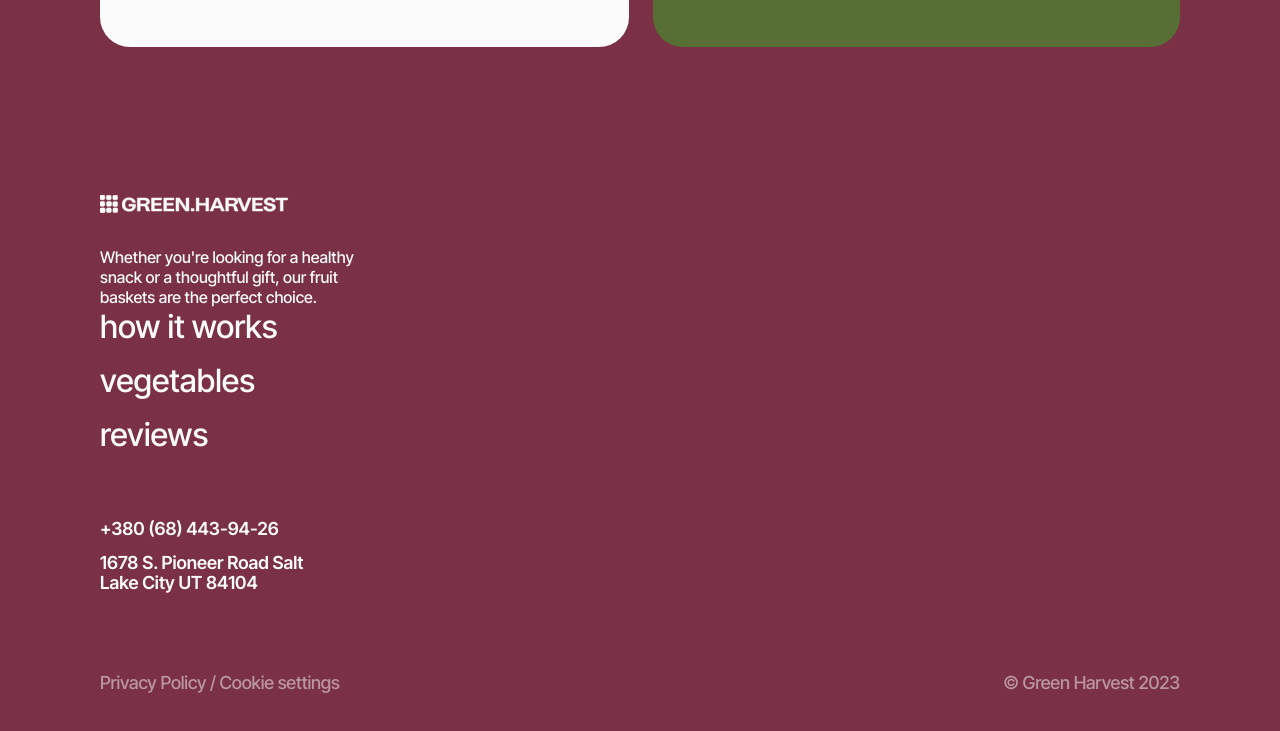
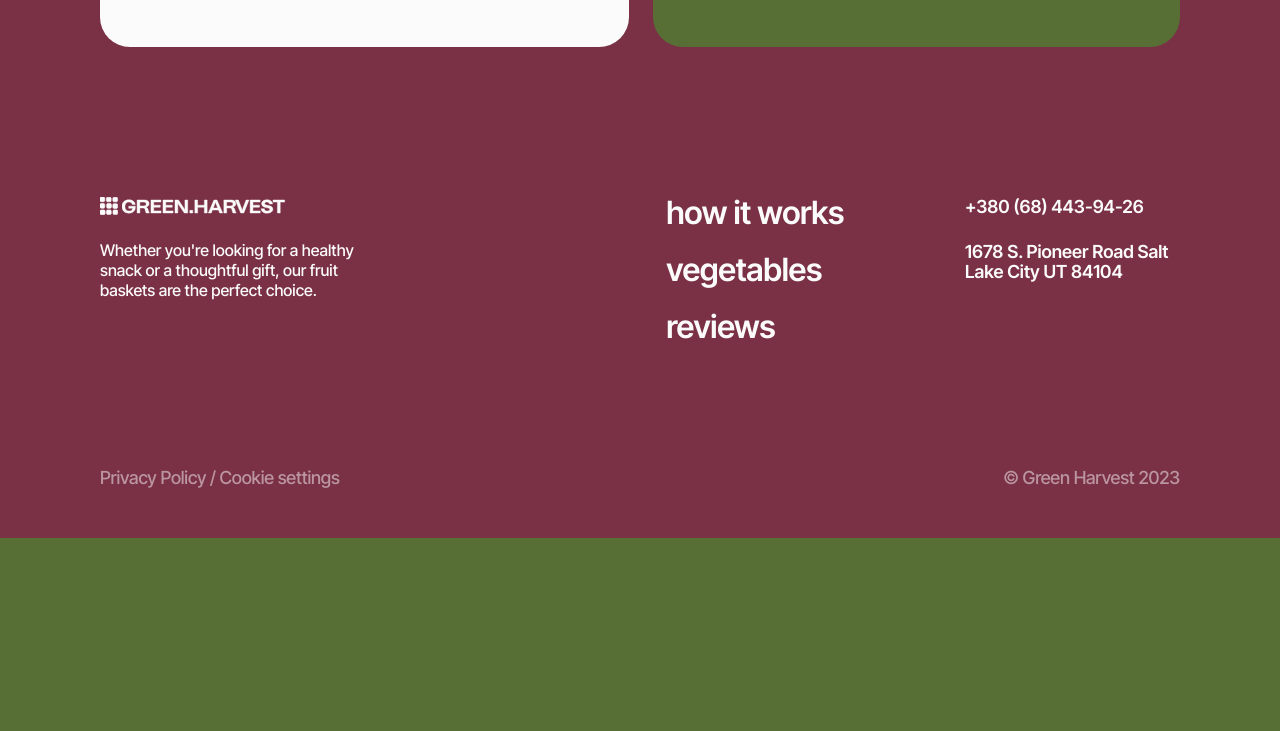
Before and after one commit to mafSida/green-harvest-team-project, a website built with Vite: page src/index.html in a window 1280 px wide. Shown: the part 4797-5528 px from the top of the page. After the commit the page ends 5335 px from the top, so only its background shows below. Built offline with nearby package versions, Linux system fonts and the light colour scheme; files whose address does not match are found by name.

Commit message:
Fixed footer

```diff
--- a/src/css/footer.css
+++ b/src/css/footer.css
@@ -5,29 +5,43 @@
 .footer .container {
   padding-top: 40px;
   padding-bottom: 40px;
+}
+
+.footer-container-wrapper {
   display: flex;
   flex-direction: column;
-}
-
-.footer-top-wrap {
-  display: flex;
-  flex-direction: column;
+  margin-bottom: 80px;
   gap: 40px;
 }
 
 .footer-wrap .logo-link {
-  margin-bottom: 16px;
+  padding: 0;
+  margin-bottom: 14px;
 }
 
 .footer-wrap {
   max-width: 296px;
 }
 
+.logo-icon {
+  width: 16px;
+  height: 16px;
+}
+.logo-name {
+  width: 146px;
+  height: 12px;
+}
+
+.footer-nav-adr-wrapper {
+  display: flex;
+  flex-direction: column;
+  gap: 40px;
+}
+
 .footer-nav-list {
   display: flex;
   flex-direction: column;
   gap: 14px;
-  margin-bottom: 40px;
 }
 
 .footer-nav-item {
@@ -42,7 +56,7 @@
   flex-direction: column;
   gap: 14px;
   font-weight: 600;
-  margin-bottom: 80px;
+  max-width: 179px;
 }
 
 .privacy-copyright-wrap {
@@ -60,31 +74,51 @@
 }
 
 @media screen and (min-width: 768px) {
-  .footer-wrap .logo-link {
-    margin-bottom: 26px;
+  .footer .container {
+    padding-top: 32px;
+    padding-bottom: 32px;
   }
 
-  .footer-text {
-    font-size: 16px;
-    line-height: 1.25;
+  .footer-container-wrapper {
+    flex-direction: row;
+    margin-bottom: 100px;
+    justify-content: space-between;
+    gap: 0;
+  }
+
+  .footer-wrap .logo-link {
+    margin-bottom: 25px;
+  }
+
+  .footer-wrap {
+    max-width: 265px;
+  }
+
+  .logo-icon {
+    width: 18px;
+    height: 18px;
+  }
+  .logo-name {
+    width: 165px;
+    height: 15px;
+  }
+
+  .footer-nav-adr-wrapper {
+    gap: 64px;
   }
 
   .footer-nav-list {
+    gap: 25px;
+  }
+
+  .footer-nav-item {
     font-size: 32px;
-    margin-bottom: 64px;
   }
 
   .footer-address {
+    gap: 25px;
     font-size: 18px;
     line-height: 1.11;
-  }
-
-  .footer-top-wrap {
-    flex-direction: row;
-    justify-content: space-between;
-  }
-
-  .footer-address {
     max-width: 215px;
   }
 
@@ -95,6 +129,17 @@
 }
 
 @media screen and (min-width: 1280px) {
-  .footer-right-wrap {
+  .footer .container {
+    padding-top: 50px;
+    padding-bottom: 50px;
+  }
+
+  .footer-container-wrapper {
+    margin-bottom: 125px;
+  }
+
+  .footer-nav-adr-wrapper {
+    flex-direction: row;
+    gap: 121px;
   }
 }
--- a/src/partials/footer.html
+++ b/src/partials/footer.html
@@ -1,12 +1,17 @@
 <footer class="footer">
   <div class="container">
+    <div class="footer-container-wrapper">
       <div class="footer-wrap">
-      <a class="logo-link" href="/src/index.html" aria-label="Green Harvest - Home page">
-  <svg class="logo-icon" width="16" height="16" aria-hidden="true">
-    <use href="../src/img/sprite.svg#logo-icon"></use>
+        <a
+          class="logo-link"
+          href="/index.html"
+          aria-label="Green Harvest - Home page"
+        >
+          <svg class="logo-icon" aria-hidden="true">
+            <use href="/img/sprite.svg#logo-icon"></use>
           </svg>
-  <svg class="logo-name" width="146" height="12" aria-hidden="true">
-    <use href="../src/img/sprite.svg#logo-name"></use>
+          <svg class="logo-name" aria-hidden="true">
+            <use href="/img/sprite.svg#logo-name"></use>
           </svg>
         </a>
         <p class="footer-text">
@@ -14,16 +19,17 @@
           fruit baskets are the perfect choice.
         </p>
       </div>
+      <div class="footer-nav-adr-wrapper">
         <nav class="footer-nav">
           <ul class="footer-nav-list">
             <li class="footer-item">
-          <a class="footer-nav-link" href="#how-it-works">how it works</a>
+              <a class="footer-nav-item" href="#how-it-works">how it works</a>
             </li>
             <li class="footer-item">
-          <a class="footer-nav-link" href="#vegetables">vegetables</a>
+              <a class="footer-nav-item" href="#vegetables">vegetables</a>
             </li>
             <li class="footer-item">
-          <a class="footer-nav-link" href="#review">reviews</a>
+              <a class="footer-nav-item" href="#review">reviews</a>
             </li>
           </ul>
         </nav>
@@ -38,16 +44,22 @@
             1678 S. Pioneer Road Salt Lake City UT 84104
           </a>
         </address>
+      </div>
+    </div>
+
     <div class="privacy-copyright-wrap">
       <p class="privacy-text">
         <a class="privacy">Privacy Policy</a>
         /
-        <a class="privacy" target="_blank" href="#"
-          >Cookie settings</a
-        >
+        <a class="privacy" target="_blank" href="#">Cookie settings</a>
       </p>
       <p class="copyright">
-       <a class="copiright-link" href="#" aria-label="Copyright © Green Harvest 2023">© Green Harvest 2023</a>
+        <a
+          class="copiright-link"
+          href="#"
+          aria-label="Copyright © Green Harvest 2023"
+          >© Green Harvest 2023</a
+        >
       </p>
     </div>
   </div>
```
Lines whose indentation alone changed are shown as unchanged.
